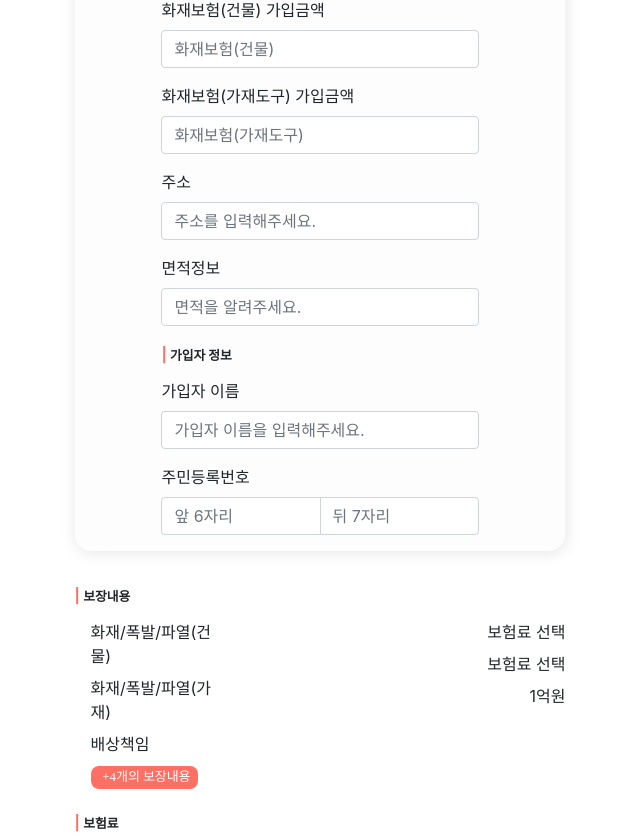
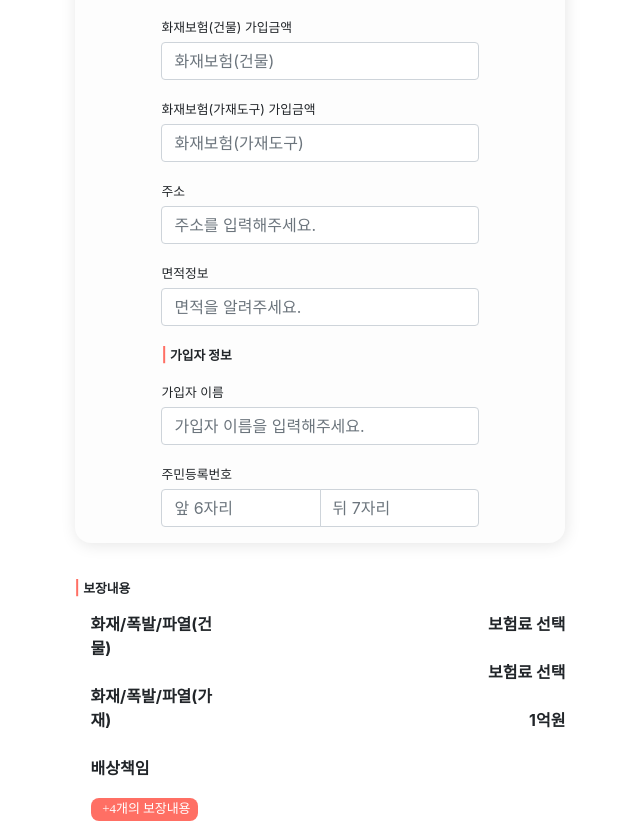
Before and after one commit to idenhan/toggle-ref-web, a React (Create React App) app: page / in a window 1280 px wide. Shown: the part 540-1380 px from the top of the page, without its empty margins (320-960 px from the left). Built offline with nearby package versions, Linux system fonts and the light colour scheme.

Commit message:
Add and Change the styles

```diff
--- a/src/App.jsx
+++ b/src/App.jsx
@@ -1,4 +1,3 @@
-import Navbar from "./components/navbar";
 import Register from "./components/registerForm";
 import Footer from "./components/footer";
 import Navbar2 from "./components/navbar2";
--- a/src/components/registerForm.css
+++ b/src/components/registerForm.css
@@ -11,7 +11,7 @@
 
 #ins-name {
   font-weight: bold;
-  font-size: 1.5rem;
+  font-size: 2rem;
 }
 
 #ins-name-extra {
@@ -21,7 +21,7 @@
 }
 
 #ins-form {
-  margin-top: 1rem;
+  margin-top: 2rem;
   margin-bottom: 2rem;
   border-radius: 16px;
   box-shadow: 1px 2px 16px 0 rgba(0, 0, 0, 0.1);
@@ -45,6 +45,26 @@
   font-size: 0.8rem;
 }
 
+.form-control {
+  width: 336px;
+  height: 45px;
+  margin: 4px 0 0;
+  padding: 12px 8px 13px;
+  border-radius: 8px;
+  border: solid 1px #dfdfe3;
+  background-color: #ffffff;
+}
+
 #ins-des-right {
   text-align: right;
 }
+
+.form-label {
+  font-size: 0.8rem;
+  margin-bottom: 0;
+}
+
+#ins-text {
+  font-size: 1rem;
+  font-weight: bold;
+}
--- a/src/components/registerForm.jsx
+++ b/src/components/registerForm.jsx
@@ -33,6 +33,7 @@ const Register = () => {
                   <input
                     type="text"
                     class="form-control"
+                    id="form-bar"
                     placeholder="보험 시작일"
                     aria-label="보험 시작일"
                     aria-describedby="basic-addon1"
@@ -61,12 +62,6 @@ const Register = () => {
                     aria-label="주택종류를 선택해 주세요."
                     aria-describedby="basic-addon1"
                   />
-                  {/* <select class="form-select" id="inputGroupSelect01">
-                    <option selected>주택종류를 선택해 주세요.</option>
-                    <option value="1">빌라</option>
-                    <option value="2">아파트</option>
-                    <option value="3">단독주택</option>
-                  </select> */}
                 </div>
                 <label for="basic-url" class="form-label">
                   화재보험(건물) 가입금액
@@ -79,12 +74,6 @@ const Register = () => {
                     aria-label="화재보험(건물)"
                     aria-describedby="basic-addon1"
                   />
-                  {/* <select class="form-select" id="inputGroupSelect01">
-                    <option selected>화재보험(건물)</option>
-                    <option value="1">서울에서</option>
-                    <option value="2">집을</option>
-                    <option value="3">어케사냐</option>
-                  </select> */}
                 </div>
                 <label for="basic-url" class="form-label">
                   화재보험(가재도구) 가입금액
@@ -97,12 +86,6 @@ const Register = () => {
                     aria-label="화재보험(가재도구)"
                     aria-describedby="basic-addon1"
                   />
-                  {/* <select class="form-select" id="inputGroupSelect01">
-                    <option selected>화재보험(가재도구)</option>
-                    <option value="1">서울에서</option>
-                    <option value="2">집을</option>
-                    <option value="3">어케사냐</option>
-                  </select> */}
                 </div>
                 <label for="basic-url" class="form-label">
                   주소
@@ -127,13 +110,6 @@ const Register = () => {
                     aria-label="면적을 알려주세요."
                     aria-describedby="basic-addon1"
                   />
-                  {/* <select class="form-select" id="inputGroupSelect01">
-                    <option selected>면적을 알려주세요.</option>
-                    <option value="1">20평 이하</option>
-                    <option value="2">40평 이하</option>
-                    <option value="3">80평 이하</option>
-                    <option value="3">100평 이상</option>
-                  </select> */}
                 </div>
                 <div id="ins-form-category">
                   <span id="bar">|</span>
@@ -180,19 +156,31 @@ const Register = () => {
           </div>
           <div>
             <div className="row">
-              <div className="col">
-                <div className="ml-3 mb-2">화재/폭발/파열(건물)</div>
-                <div className="ml-3 mb-2">화재/폭발/파열(가재)</div>
-                <div className="ml-3 mb-2">배상책임</div>
-                <div className="ml-3 mb-2">
+              <div className="col" id="ins-form-category-text-left">
+                <div className="ml-3 mb-4" id="ins-text">
+                  화재/폭발/파열(건물)
+                </div>
+                <div className="ml-3 mb-4" id="ins-text">
+                  화재/폭발/파열(가재)
+                </div>
+                <div className="ml-3 mb-3" id="ins-text">
+                  배상책임
+                </div>
+                <div className="ml-3 mb-3" id="ins-text">
                   <img src={view} className="view-label" alt="view" />
                 </div>
               </div>
               <div className="col"></div>
               <div className="col" id="ins-des-right">
-                <div className="mb-2">보험료 선택</div>
-                <div className="mb-2">보험료 선택</div>
-                <div className="mb-2">1억원</div>
+                <div className="mb-4" id="ins-text">
+                  보험료 선택
+                </div>
+                <div className="mb-4" id="ins-text">
+                  보험료 선택
+                </div>
+                <div className="mb-3" id="ins-text">
+                  1억원
+                </div>
               </div>
             </div>
           </div>
```
Also changed, not shown: 1 other file (tests, documents, lock files or other folders).
